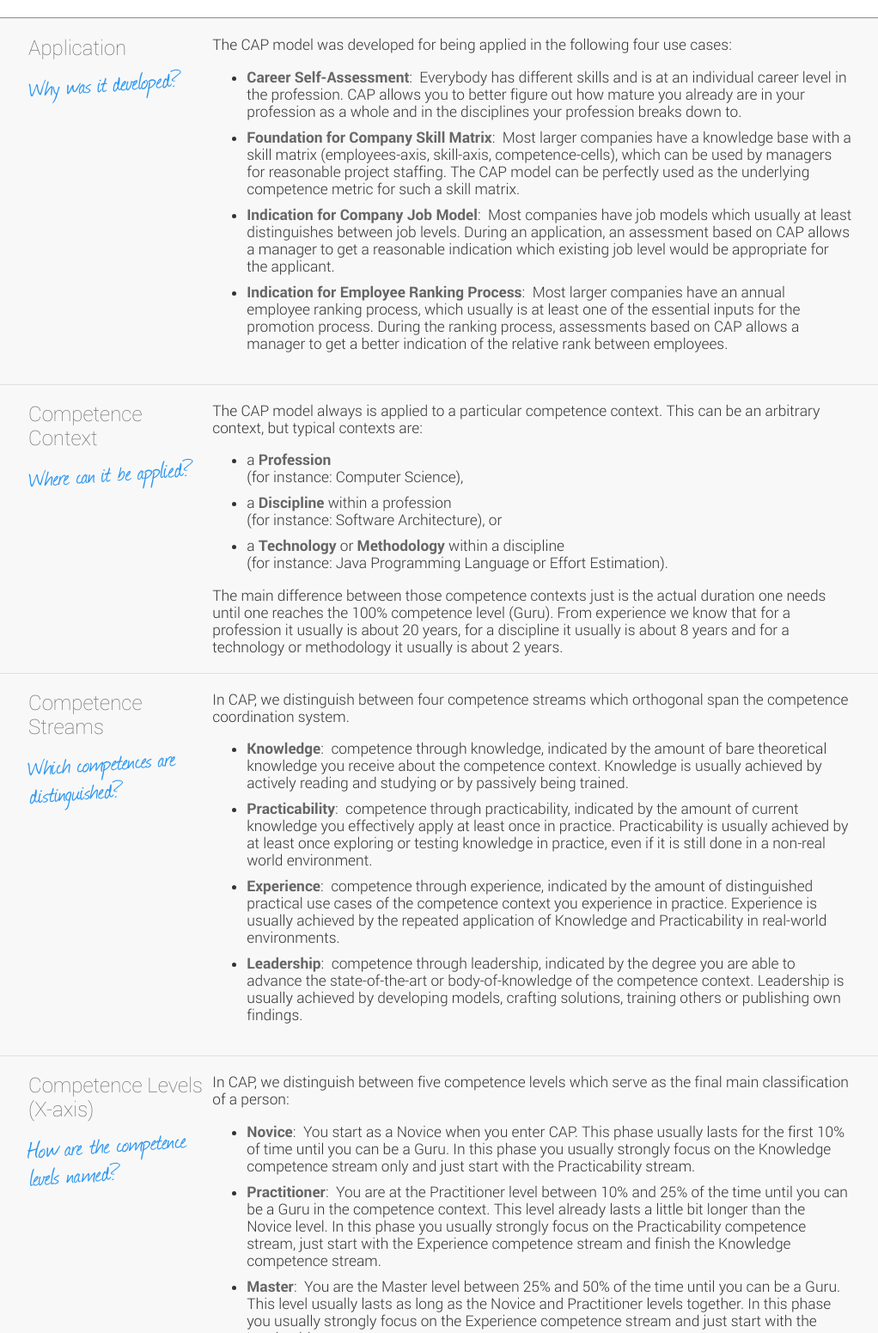
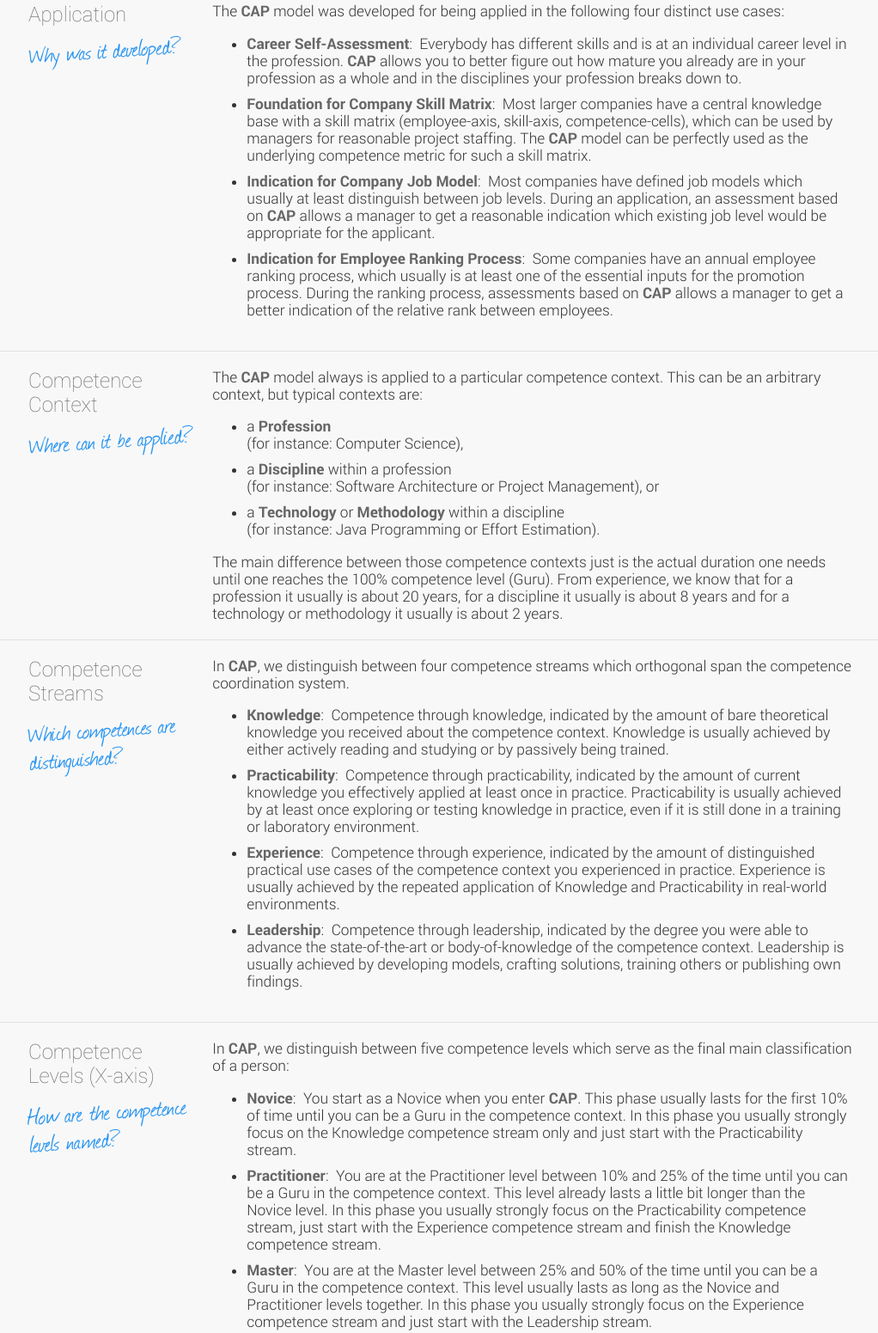
Before and after one commit to rse/cap-model, a website: page index.html in a window 1280 px wide. Shown: the part 916-2467 px from the top of the page at 86% size, without its empty margins (74-1096 px from the left). Drawn offline with Linux system fonts and the light colour scheme.

Commit message:
improve text

```diff
--- a/index.html
+++ b/index.html
@@ -26,12 +26,6 @@
                     <div class="tag">Distinguish Your Competences!</div>
                 </div>
             </div>
-            <div class="g-row copyright">
-                <div class="g-off-1-12 g-col-10-12">
-                    Copyright &copy; 2008-2014 <a href="http://engelschall.com/">Ralf S. Engelschall</a>,
-                    All Rights Reserved.
-                </div>
-            </div>
             <div class="g-row diagram">
                 <div class="g-off-1-12 g-col-10-12">
                     <a href="cap.pdf">
@@ -41,41 +35,41 @@
             </div>
 
 
-            <div class="g-row desc">
+            <div class="g-row desc first">
                 <div class="g-off-1-12 g-col-2-12 head">
                     Application
                     <div class="subtitle">Why was it developed?</div>
                 </div>
                 <div class="g-col-7-12 text">
 
-The CAP model was developed for being applied in the following four use cases:
+The <b>CAP</b> model was developed for being applied in the following four distinct use cases:
 
 <ul>
     <li><b>Career Self-Assessment</b>:&nbsp;
         Everybody has different skills and is at an individual career
-        level in the profession. CAP allows you to better figure out how
+        level in the profession. <b>CAP</b> allows you to better figure out how
         mature you already are in your profession as a whole and in the
         disciplines your profession breaks down to.
     </li>
     <li><b>Foundation for Company Skill Matrix</b>:&nbsp;
-        Most larger companies have a knowledge base with a skill
-        matrix (employees-axis, skill-axis, competence-cells), which can
-        be used by managers for reasonable project staffing. The CAP
+        Most larger companies have a central knowledge base with a skill
+        matrix (employee-axis, skill-axis, competence-cells), which can
+        be used by managers for reasonable project staffing. The <b>CAP</b>
         model can be perfectly used as the underlying competence metric
         for such a skill matrix.
     </li>
     <li><b>Indication for Company Job Model</b>:&nbsp;
-        Most companies have job models which usually at least
-        distinguishes between job levels. During an application, an
-        assessment based on CAP allows a manager to get a reasonable
+        Most companies have defined job models which usually at least
+        distinguish between job levels. During an application, an
+        assessment based on <b>CAP</b> allows a manager to get a reasonable
         indication which existing job level would be appropriate for the
         applicant.
     </li>
     <li><b>Indication for Employee Ranking Process</b>:&nbsp;
-        Most larger companies have an annual employee ranking process,
+        Some companies have an annual employee ranking process,
         which usually is at least one of the essential inputs for the
         promotion process. During the ranking process, assessments based
-        on CAP allows a manager to get a better indication of the relative
+        on <b>CAP</b> allows a manager to get a better indication of the relative
         rank between employees.
     </li>
 </ul>
@@ -89,18 +83,18 @@ The CAP model was developed for being applied in the following four use cases:
                     <div class="subtitle">Where can it be applied?</div>
                 </div>
                 <div class="g-col-7-12 text">
-The CAP model always is applied to a particular competence context. This
+The <b>CAP</b> model always is applied to a particular competence context. This
 can be an arbitrary context, but typical contexts are:
 
 <ul>
     <li>a <b>Profession</b><br> (for instance: Computer Science),</li>
-    <li>a <b>Discipline</b> within a profession<br> (for instance: Software Architecture), or</li>
-    <li>a <b>Technology</b> or <b>Methodology</b> within a discipline<br> (for instance: Java Programming Language or Effort Estimation).</li>
+    <li>a <b>Discipline</b> within a profession<br> (for instance: Software Architecture or Project Management), or</li>
+    <li>a <b>Technology</b> or <b>Methodology</b> within a discipline<br> (for instance: Java Programming or Effort Estimation).</li>
 </ul>
 
 The main difference between those competence contexts just is the actual
 duration one needs until one reaches the 100% competence level (Guru).
-From experience we know that for a profession it usually is about 20
+From experience, we know that for a profession it usually is about 20
 years, for a discipline it usually is about 8 years and for a technology
 or methodology it usually is about 2 years.
 
@@ -113,29 +107,29 @@ or methodology it usually is about 2 years.
                 </div>
                 <div class="g-col-7-12 text">
 
-In CAP, we distinguish between four competence streams which
+In <b>CAP</b>, we distinguish between four competence streams which
 orthogonal span the competence coordination system.
 
 <ul>
     <li><b>Knowledge</b>:&nbsp;
-      competence through knowledge, indicated by
-      the amount of bare theoretical knowledge you receive about the competence context.
-      Knowledge is usually achieved by actively reading and studying or by passively being trained.
+      Competence through knowledge, indicated by
+      the amount of bare theoretical knowledge you received about the competence context.
+      Knowledge is usually achieved by either actively reading and studying or by passively being trained.
     </li>
     <li><b>Practicability</b>:&nbsp;
-      competence through practicability, indicated by
-      the amount of current knowledge you effectively apply at least once in practice.
+      Competence through practicability, indicated by
+      the amount of current knowledge you effectively applied at least once in practice.
       Practicability is usually achieved by at least once exploring or testing knowledge in
-      practice, even if it is still done in a non-real world environment.
+      practice, even if it is still done in a training or laboratory environment.
     </li>
     <li><b>Experience</b>:&nbsp;
-      competence through experience, indicated by
-      the amount of distinguished practical use cases of the competence context you experience in practice.
+      Competence through experience, indicated by
+      the amount of distinguished practical use cases of the competence context you experienced in practice.
       Experience is usually achieved by the repeated application of Knowledge and Practicability in real-world environments.
     </li>
     <li><b>Leadership</b>:&nbsp;
-      competence through leadership, indicated by
-      the degree you are able to advance the state-of-the-art or body-of-knowledge of the competence context.
+      Competence through leadership, indicated by
+      the degree you were able to advance the state-of-the-art or body-of-knowledge of the competence context.
       Leadership is usually achieved by developing models, crafting solutions, training others or publishing own findings.
     </li>
 </ul>
@@ -144,18 +138,19 @@ orthogonal span the competence coordination system.
             </div>
             <div class="g-row desc">
                 <div class="g-off-1-12 g-col-2-12 head">
-                    Competence Levels (X-axis)
+                    Competence<br/>
+                    Levels (X-axis)
                     <div class="subtitle">How are the competence levels named?</div>
                 </div>
                 <div class="g-col-7-12 text">
 
-In CAP, we distinguish between five competence levels
+In <b>CAP</b>, we distinguish between five competence levels
 which serve as the final main classification of a person:
 
 <ul>
     <li><b>Novice</b>:&nbsp;
-      You start as a Novice when you enter CAP. This phase usually lasts
-      for the first 10% of time until you can be a Guru. In this phase you
+      You start as a Novice when you enter <b>CAP</b>. This phase usually lasts
+      for the first 10% of time until you can be a Guru in the competence context. In this phase you
       usually strongly focus on the Knowledge competence stream only and
       just start with the Practicability stream.
     </li>
@@ -170,8 +165,8 @@ which serve as the final main classification of a person:
     </li>
 
     <li><b>Master</b>:&nbsp;
-      You are the Master level between 25% and 50% of the time until you can
-      be a Guru. This level usually lasts as long as the Novice and
+      You are at the Master level between 25% and 50% of the time until you can
+      be a Guru in the competence context. This level usually lasts as long as the Novice and
       Practitioner levels together. In this phase you usually strongly
       focus on the Experience competence stream and just start with the
       Leadership stream.
@@ -179,14 +174,14 @@ which serve as the final main classification of a person:
 
     <li><b>Expert</b>:&nbsp;
       You are at the Expert level between 50% and 100% of the time until
-      you can be a Guru. This level usually lasts as long as the Novice,
+      you can be a Guru in the competence context. This level usually lasts as long as the Novice,
       Practitioner and Master levels together. In this phase you usually
       strongly focus on the Leadership competence stream while you still
       continuously extend the Experience competence stream.
     </li>
 
     <li><b>Guru</b>:&nbsp;
-      Finally you are at the Guru level. This level lasts forever. In
+      Finally you are at the Guru level in the competence context. This level lasts forever. In
       this phase you usually already primarily focus on other competence
       contexts, but still regularly extend the Experience and Leadership
       competence streams in this competence context.
@@ -197,12 +192,13 @@ which serve as the final main classification of a person:
             </div>
             <div class="g-row desc">
                 <div class="g-off-1-12 g-col-2-12 head">
-                    Achievement Levels (Y-axis)
+                    Achievement<br/>
+                    Levels (Y-axis)
                     <div class="subtitle">How is competence achieved?</div>
                 </div>
                 <div class="g-col-7-12 text">
 
-In CAP, the competence achievement can be distinguished on the
+In <b>CAP</b>, the competence achievement can be distinguished on the
 four competence streams:
 
 <ul>
@@ -271,16 +267,16 @@ four competence streams:
             <div class="g-row desc">
                 <div class="g-off-1-12 g-col-2-12 head">
                     Usage
-                    <div class="subtitle">How to use CAP?</div>
+                    <div class="subtitle">How to use it?</div>
                 </div>
                 <div class="g-col-7-12 text">
 
-For self-assessment, CAP is usually used the following way:
+For self-assessment, <b>CAP</b> is usually used the following way:
 
 <ol>
    <li><b>Determine Context</b>:&nbsp; You decide whether your competence context to assess
        is your profession, a discipline of your profession or
-       or a technology or methodology within a discipline of
+       a technology or methodology within a discipline of
        your profession.</li>
    </li>
    <li><b>Get Initial Indication</b>:&nbsp; To get an early indicator, you check the amount of time
@@ -300,6 +296,13 @@ For self-assessment, CAP is usually used the following way:
 
                 </div>
             </div>
+            <div class="g-row copyright">
+                <div class="g-off-3-12 g-col-9-12">
+                    Copyright &copy; 2008-2014 <a href="http://engelschall.com/">Ralf S. Engelschall</a>,
+                    All Rights Reserved.<br/>
+                    Unauthorized Reproduction Prohibited.
+                </div>
+            </div>
         </div>
     </body>
 </html>
```
